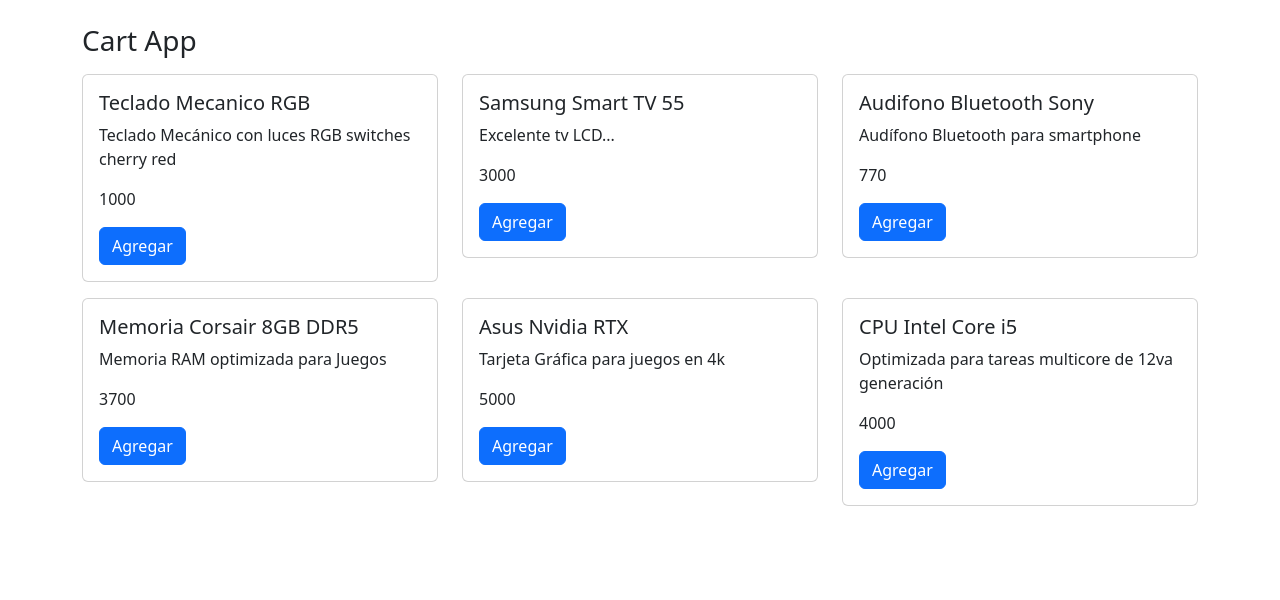
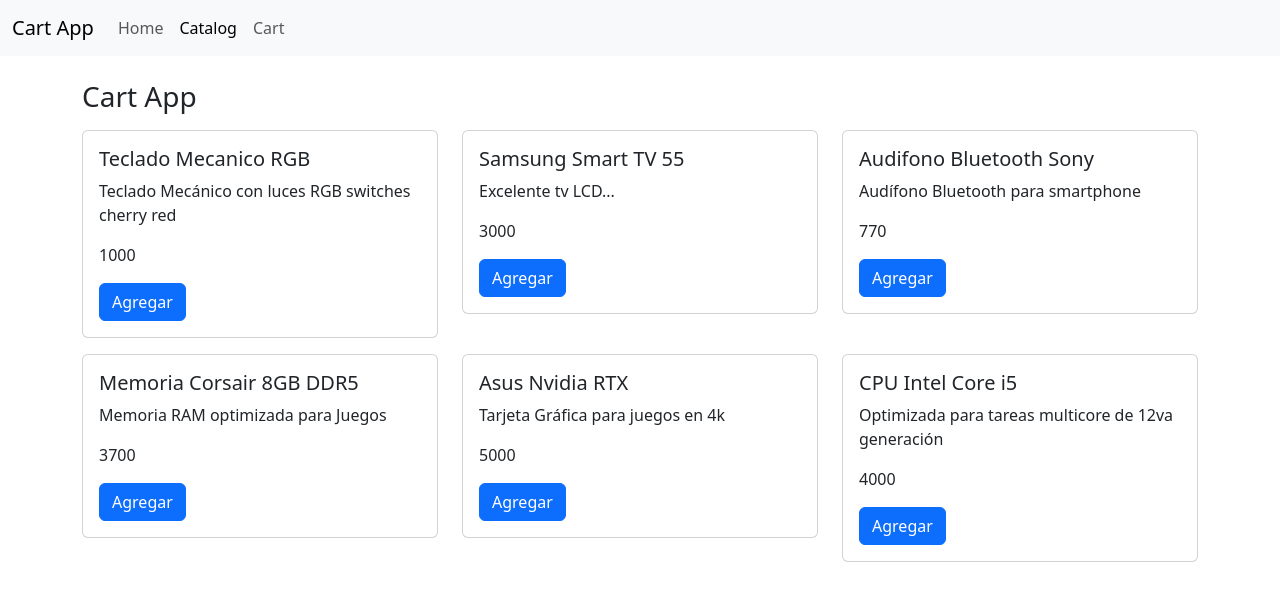
Before and after one commit to AnnethTi/cart-app, a React (Vite) app: page /catalog in a window 1280 px wide. Shown: the top 600 px of the page. Built offline with nearby package versions, Linux system fonts and the light colour scheme.

Commit message:
Navbar menu de navegacion

```diff
--- a/index.html
+++ b/index.html
@@ -10,5 +10,6 @@
   <body>
     <div id="root"></div>
     <script type="module" src="/src/main.jsx"></script>
+    <script src="https://cdn.jsdelivr.net/npm/bootstrap@5.3.3/dist/js/bootstrap.bundle.min.js" integrity="sha384-YvpcrYf0tY3lHB60NNkmXc5s9fDVZLESaAA55NDzOxhy9GkcIdslK1eN7N6jIeHz" crossorigin="anonymous"></script>
   </body>
 </html>
--- a/src/CartApp.jsx
+++ b/src/CartApp.jsx
@@ -3,12 +3,15 @@
 import { CartView } from "./components/CartView";
 import { CatalogView } from "./components/CatalogView";
 import { useItemsCart } from "./hooks/useItemsCart";
+import { Navbar } from "./components/Navbar";
 
 export const CartApp = () => {
 
     const { cartItems, handlerAddProductCart, handlerDeleteProductCart } = useItemsCart();
 
     return (
+        <>
+            <Navbar />
             <div className="container my-4">
                 <h3>Cart App</h3>
                 <Routes>
@@ -32,10 +35,8 @@
                         path="/"
                         element={<Navigate to={'catalog'} />}
                     />
-
                 </Routes>
-
             </div>
-
+        </>
     )
 }
--- /dev/null
+++ b/src/components/Navbar.jsx
@@ -0,0 +1,30 @@
+import React from 'react'
+import { NavLink } from 'react-router-dom'
+
+export const Navbar = () => {
+    return (<>
+        <nav className="navbar navbar-expand-lg bg-body-tertiary">
+            <div className="container-fluid">
+                <a className="navbar-brand" href="#">Cart App</a>
+                <button className="navbar-toggler" type="button" data-bs-toggle="collapse" data-bs-target="#navbarSupportedContent" aria-controls="navbarSupportedContent" aria-expanded="false" aria-label="Toggle navigation">
+                    <span className="navbar-toggler-icon"></span>
+                </button>
+                <div className="collapse navbar-collapse" id="navbarSupportedContent">
+                    <ul className="navbar-nav me-auto mb-2 mb-lg-0">
+                        <li className="nav-item">
+                            <NavLink className={'nav-link'} to="/">Home</NavLink>
+                        </li>
+                        <li className="nav-item">
+                            <NavLink className={'nav-link'} to="/catalog">Catalog</NavLink>
+                        </li>
+                        <li className="nav-item">
+                            <NavLink className={'nav-link'} to="/cart">Cart</NavLink>
+                        </li>
+
+                    </ul>
+                </div>
+            </div>
+        </nav>
+    </>
+    )
+}
```
Lines whose indentation alone changed are shown as unchanged.
